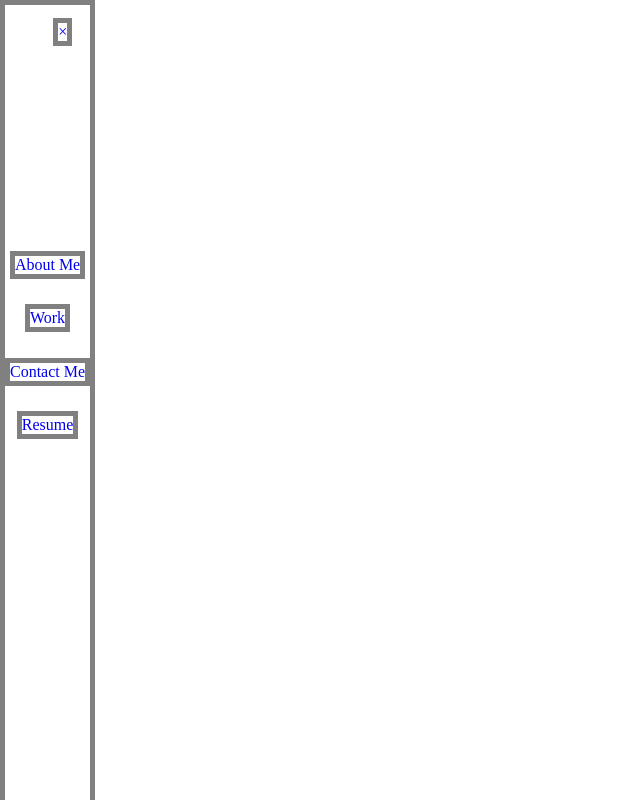
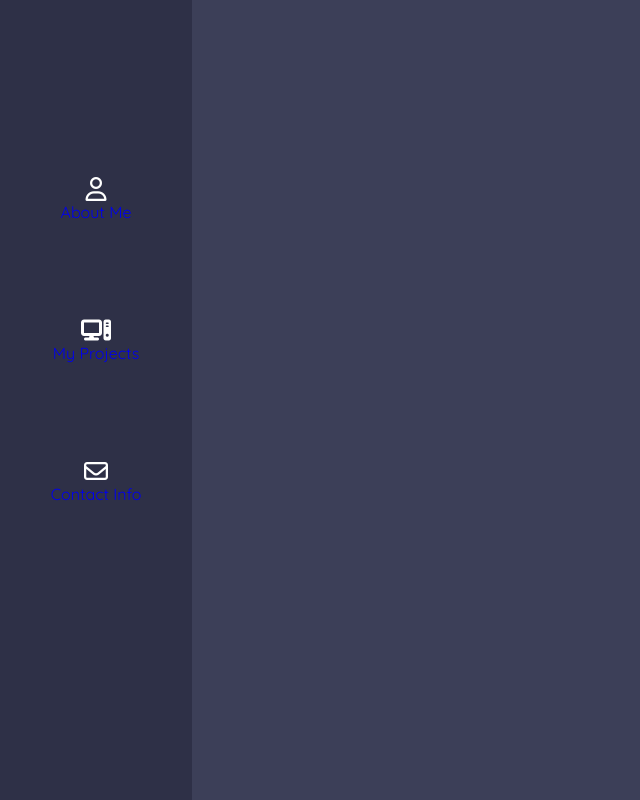
Before and after one commit to JWLeamy/MyPortfolio, a plain HTML site: page index.html in a window 1280 px wide. Shown: the whole page, without its empty margins (0-640 px from the left). Drawn offline with nearby package versions, Linux system fonts and the light colour scheme.

Commit message:
basic color scheme, navbar icons

```diff
--- a/assets/CSS/style.css
+++ b/assets/CSS/style.css
@@ -1,3 +1,6 @@
+/*  Importing varous fonts from google  */
+@import url('https://fonts.googleapis.com/css2?family=Quicksand:wght@400;600&family=VT323&display=swap');
+
 :root {
     --heavyblue: #2E3047;
     --mediumblue: #3C3F58;
@@ -7,27 +10,24 @@
     --main: #43455c;
 }
 
-
+body {
+    color: white;
+    background-color: var(--mediumblue);
+    font-family: 'Quicksand', sans-serif;
+}
 
 .navbar {
     height: 100%;
-    width: fit-content;
+    width: 15%;
     position: fixed;
     z-index: 1;
     top: 0;
     left: 0;
     transition: 0.5s;
     padding-top: 60px;
-    border: 5px solid grey;
+    background-color: var(--heavyblue);
 }
 
-.closebtn {
-    text-decoration: none ;
-    position: absolute;
-    top: 0;
-    right: 5px;
-    margin-left: 50px;
-  }
 
 .options {
     display: flex;
@@ -39,7 +39,17 @@
 
 .options a {
     text-decoration: none;
-    margin: 15%;
+    margin: 25%;
     width: max-content;
-    border: 5px solid grey;
+    text-align: center;
 }
+
+.options a:visited {
+    text-decoration: none;
+    color: var(--mint);
+}
+
+.navcon {
+    color: white;
+    font-size: x-large;
+}
--- a/index.html
+++ b/index.html
@@ -17,15 +17,13 @@
 <body>
     <nav id="mynavbar" class="navbar">
         <div class="options">
-            <a href="javascript:void(0)" class="closebtn" onclick="closeNav()">&times;</a>
 
-            <a href="#">About Me</a>
+            <a href="#"><i class="navcon fa-regular fa-user"></i><br>About Me</a>
 
-            <a href="#">Work</a>
+            <a href="#"><i class="navcon fa-solid fa-computer"></i><br>My Projects</a>
 
-            <a href="#">Contact Me</a>
+            <a href="#"><i class="navcon fa-regular fa-envelope"></i><br>Contact Info</a>
 
-            <a href="#">Resume</a>
         </div>
     </nav>
 
```
